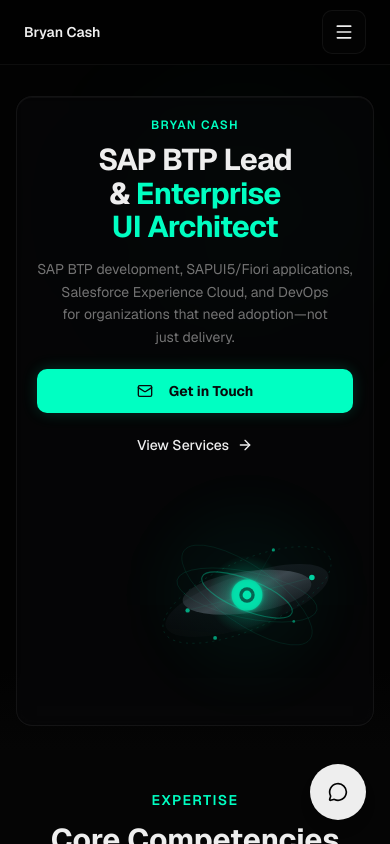
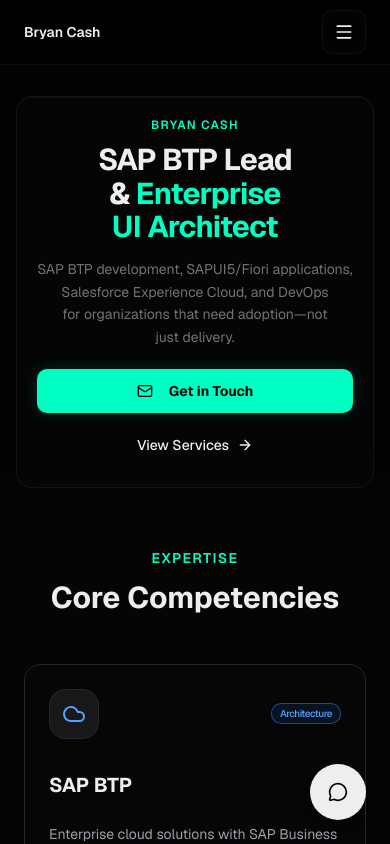
Before and after one commit to bryan0578/my-portfolio, a Next.js app: page / in a window 390 px wide. Shown: the top 844 px of the page. Built offline with nearby package versions, Linux system fonts and the light colour scheme.

Commit message:
new hero1

```diff
--- a/components/hero-section.tsx
+++ b/components/hero-section.tsx
@@ -5,16 +5,16 @@
 
 export function HeroSection() {
   return (
-    <section className="relative px-4 sm:px-6 2xl:px-8 pt-24 pb-6 md:pt-28 md:pb-8 lg:pt-[7.25rem] lg:pb-10 overflow-hidden">
+    <section className="relative px-4 sm:px-6 2xl:px-8 pt-24 pb-5 md:pt-28 md:pb-6 lg:pt-[7.25rem] lg:pb-10 overflow-hidden">
       <div className="absolute inset-0 bg-[radial-gradient(ellipse_at_top,var(--tw-gradient-stops))] from-zinc-900/50 via-background to-background pointer-events-none" />
-      <div className="absolute bottom-0 left-0 right-0 h-20 md:h-24 bg-gradient-to-b from-transparent to-[#050505] pointer-events-none z-[1]" />
-      <div className="absolute top-20 right-[4%] w-[min(100%,260px)] h-[260px] bg-[#00FFC2]/[0.025] blur-[68px] rounded-full pointer-events-none lg:right-[2%] lg:w-[280px] lg:h-[280px] 2xl:right-0" />
+      <div className="absolute bottom-0 left-0 right-0 h-16 md:h-20 lg:h-24 bg-gradient-to-b from-transparent to-[#050505] pointer-events-none z-[1]" />
+      <div className="hidden lg:block absolute top-20 right-[4%] w-[min(100%,260px)] h-[260px] bg-[#00FFC2]/[0.025] blur-[68px] rounded-full pointer-events-none lg:right-[2%] lg:w-[280px] lg:h-[280px] 2xl:right-0" />
 
       <div className="relative z-10 max-w-6xl 2xl:max-w-7xl mx-auto">
         <div className="rounded-xl border border-white/[0.06] bg-zinc-950/50 backdrop-blur-sm shadow-[0_1px_0_0_rgba(255,255,255,0.04)_inset] overflow-hidden">
-          <div className="grid grid-cols-1 lg:grid-cols-2 gap-5 sm:gap-6 md:gap-7 lg:gap-8 xl:gap-10 2xl:gap-12 items-center lg:items-center p-5 sm:p-6 md:p-7 lg:py-8 lg:px-9 xl:py-9 xl:px-10 2xl:px-12">
-            {/* Left: copy + CTAs */}
-            <div className="relative z-10 text-center lg:text-left order-1 min-w-0 lg:py-1">
+          <div className="grid grid-cols-1 lg:grid-cols-2 gap-0 lg:gap-8 xl:gap-10 2xl:gap-12 items-center lg:items-center p-5 sm:p-6 md:p-6 lg:py-8 lg:px-9 xl:py-9 xl:px-10 2xl:px-12">
+            {/* Copy + CTAs — sole focal point below lg */}
+            <div className="relative z-10 text-center lg:text-left order-1 min-w-0 lg:py-1 max-lg:mx-auto max-lg:max-w-lg">
               <p className="text-xs sm:text-sm uppercase tracking-widest text-[#00FFC2] mb-2.5 font-semibold">
                 Bryan Cash
               </p>
@@ -60,8 +60,11 @@
               </div>
             </div>
 
-            {/* Right: decorative visual — anchored to hero edge, not centered in column */}
-            <div className="order-2 relative flex w-full items-center justify-end lg:self-center translate-x-1 sm:translate-x-2 lg:translate-x-3 xl:translate-x-5 2xl:translate-x-6 -mt-0.5 sm:mt-0 opacity-90 lg:opacity-[0.78]">
+            {/* Decorative visual — desktop only (lg+) */}
+            <div
+              className="hidden lg:flex order-2 relative w-full items-center justify-end lg:self-center translate-x-3 xl:translate-x-5 2xl:translate-x-6 opacity-[0.78]"
+              aria-hidden="true"
+            >
               <HeroOrbitalVisual />
             </div>
           </div>
```
